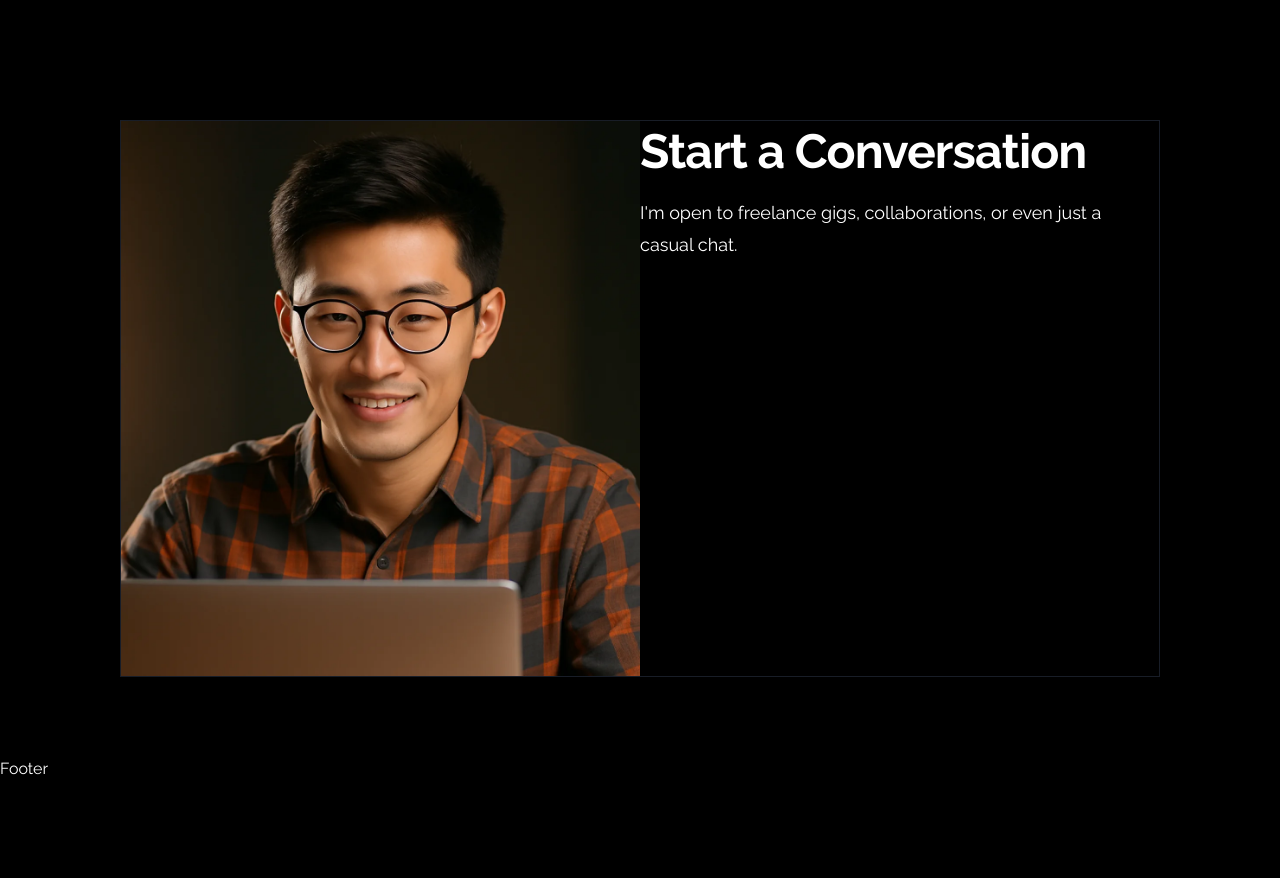
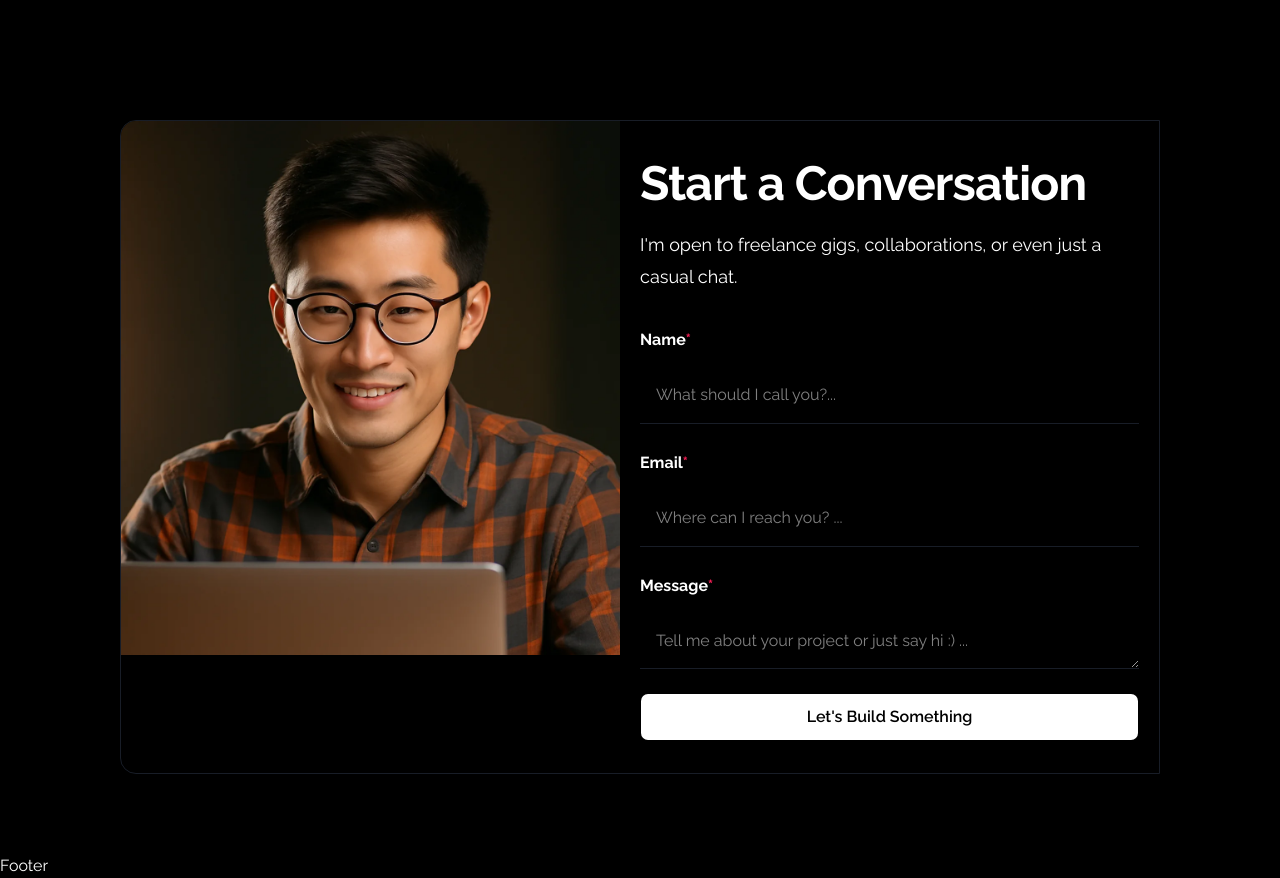
Before and after one commit to Hary300/Personal-Project-36-Purple-Magenta-Portfolio, a React (Vite) app: page / in a window 1280 px wide. Shown: the part 2020-2898 px from the top of the page. Before the commit the page ends 2801 px from the top, so only its background shows below. Built offline with nearby package versions, Linux system fonts and the light colour scheme.

Commit message:
feat: implement contact form with validation and modal feedback

```diff
--- a/src/components/layouts/SectionWrapper.tsx
+++ b/src/components/layouts/SectionWrapper.tsx
@@ -16,7 +16,7 @@ const SectionWrapper = ({
     <section
       id={sectionId}
       className={cn(
-        'pt-10 pb-10 px-4 lg:px-30 lg:pt-20 lg:pb-20 max-w-360 mx-auto',
+        'pt-10 pb-10 px-4 sm:px-10 lg:px-15 xl:px-30 lg:pt-20 lg:pb-20 max-w-360 mx-auto',
         className
       )}
     >
--- a/src/components/ui/button.tsx
+++ b/src/components/ui/button.tsx
@@ -1,67 +1,68 @@
-import * as React from "react"
-import { cva, type VariantProps } from "class-variance-authority"
-import { Slot } from "radix-ui"
+import * as React from 'react';
+import { cva, type VariantProps } from 'class-variance-authority';
+import { Slot } from 'radix-ui';
 
-import { cn } from "@/lib/utils"
+import { cn } from '@/lib/utils';
 
 const buttonVariants = cva(
-  "group/button inline-flex shrink-0 items-center justify-center rounded-lg border border-transparent bg-clip-padding text-sm font-medium whitespace-nowrap transition-all outline-none select-none focus-visible:border-ring focus-visible:ring-3 focus-visible:ring-ring/50 active:not-aria-[haspopup]:translate-y-px disabled:pointer-events-none disabled:opacity-50 aria-invalid:border-destructive aria-invalid:ring-3 aria-invalid:ring-destructive/20 dark:aria-invalid:border-destructive/50 dark:aria-invalid:ring-destructive/40 [&_svg]:pointer-events-none [&_svg]:shrink-0 [&_svg:not([class*='size-'])]:size-4",
+  "group/button inline-flex shrink-0 items-center justify-center rounded-md border border-transparent bg-clip-padding text-sm font-medium whitespace-nowrap transition-all outline-none select-none focus-visible:border-ring focus-visible:ring-3 focus-visible:ring-ring/50 active:not-aria-[haspopup]:translate-y-px disabled:pointer-events-none disabled:opacity-50 aria-invalid:border-destructive aria-invalid:ring-3 aria-invalid:ring-destructive/20 dark:aria-invalid:border-destructive/50 dark:aria-invalid:ring-destructive/40 [&_svg]:pointer-events-none [&_svg]:shrink-0 [&_svg:not([class*='size-'])]:size-4 cursor-pointer",
   {
     variants: {
       variant: {
-        default: "bg-primary text-primary-foreground hover:bg-primary/80",
+        default:
+          'bg-white text-black hover:bg-white/80 font-semibold text-sm lg:text-md',
         outline:
-          "border-border bg-background hover:bg-muted hover:text-foreground aria-expanded:bg-muted aria-expanded:text-foreground dark:border-input dark:bg-input/30 dark:hover:bg-input/50",
+          'border-border bg-background hover:bg-muted hover:text-foreground aria-expanded:bg-muted aria-expanded:text-foreground dark:border-input dark:bg-input/30 dark:hover:bg-input/50',
         secondary:
-          "bg-secondary text-secondary-foreground hover:bg-[color-mix(in_oklch,var(--secondary),var(--foreground)_5%)] aria-expanded:bg-secondary aria-expanded:text-secondary-foreground",
+          'bg-secondary text-secondary-foreground hover:bg-[color-mix(in_oklch,var(--secondary),var(--foreground)_5%)] aria-expanded:bg-secondary aria-expanded:text-secondary-foreground',
         ghost:
-          "hover:bg-muted hover:text-foreground aria-expanded:bg-muted aria-expanded:text-foreground dark:hover:bg-muted/50",
+          'hover:bg-muted hover:text-foreground aria-expanded:bg-muted aria-expanded:text-foreground dark:hover:bg-muted/50',
         destructive:
-          "bg-destructive/10 text-destructive hover:bg-destructive/20 focus-visible:border-destructive/40 focus-visible:ring-destructive/20 dark:bg-destructive/20 dark:hover:bg-destructive/30 dark:focus-visible:ring-destructive/40",
-        link: "text-primary underline-offset-4 hover:underline",
+          'bg-destructive/10 text-destructive hover:bg-destructive/20 focus-visible:border-destructive/40 focus-visible:ring-destructive/20 dark:bg-destructive/20 dark:hover:bg-destructive/30 dark:focus-visible:ring-destructive/40',
+        link: 'text-primary underline-offset-4 hover:underline',
       },
       size: {
         default:
-          "h-8 gap-1.5 px-2.5 has-data-[icon=inline-end]:pr-2 has-data-[icon=inline-start]:pl-2",
+          'h-12 gap-1.5 px-2.5 has-data-[icon=inline-end]:pr-2 has-data-[icon=inline-start]:pl-2',
         xs: "h-6 gap-1 rounded-[min(var(--radius-md),10px)] px-2 text-xs in-data-[slot=button-group]:rounded-lg has-data-[icon=inline-end]:pr-1.5 has-data-[icon=inline-start]:pl-1.5 [&_svg:not([class*='size-'])]:size-3",
         sm: "h-7 gap-1 rounded-[min(var(--radius-md),12px)] px-2.5 text-[0.8rem] in-data-[slot=button-group]:rounded-lg has-data-[icon=inline-end]:pr-1.5 has-data-[icon=inline-start]:pl-1.5 [&_svg:not([class*='size-'])]:size-3.5",
-        lg: "h-9 gap-1.5 px-2.5 has-data-[icon=inline-end]:pr-2 has-data-[icon=inline-start]:pl-2",
-        icon: "size-8",
-        "icon-xs":
+        lg: 'h-9 gap-1.5 px-2.5 has-data-[icon=inline-end]:pr-2 has-data-[icon=inline-start]:pl-2',
+        icon: 'size-8',
+        'icon-xs':
           "size-6 rounded-[min(var(--radius-md),10px)] in-data-[slot=button-group]:rounded-lg [&_svg:not([class*='size-'])]:size-3",
-        "icon-sm":
-          "size-7 rounded-[min(var(--radius-md),12px)] in-data-[slot=button-group]:rounded-lg",
-        "icon-lg": "size-9",
+        'icon-sm':
+          'size-7 rounded-[min(var(--radius-md),12px)] in-data-[slot=button-group]:rounded-lg',
+        'icon-lg': 'size-9',
       },
     },
     defaultVariants: {
-      variant: "default",
-      size: "default",
+      variant: 'default',
+      size: 'default',
     },
   }
-)
+);
 
 function Button({
   className,
-  variant = "default",
-  size = "default",
+  variant = 'default',
+  size = 'default',
   asChild = false,
   ...props
-}: React.ComponentProps<"button"> &
+}: React.ComponentProps<'button'> &
   VariantProps<typeof buttonVariants> & {
-    asChild?: boolean
+    asChild?: boolean;
   }) {
-  const Comp = asChild ? Slot.Root : "button"
+  const Comp = asChild ? Slot.Root : 'button';
 
   return (
     <Comp
-      data-slot="button"
+      data-slot='button'
       data-variant={variant}
       data-size={size}
       className={cn(buttonVariants({ variant, size, className }))}
       {...props}
     />
-  )
+  );
 }
 
-export { Button, buttonVariants }
+export { Button, buttonVariants };
--- /dev/null
+++ b/src/data/contactModalData.ts
@@ -0,0 +1,33 @@
+import errorEnvelope from '@/assets/images/modal/errorEnvelope.png';
+import successEnvelope from '@/assets/images/modal/successEnvelope.png';
+
+export interface ContactModalState {
+  status: 'success' | 'error';
+  title: string;
+  image: string;
+  message: string;
+  buttonText: string;
+}
+
+export interface ContactModalsData {
+  success: ContactModalState;
+  error: ContactModalState;
+}
+
+export const contactModalsData: ContactModalsData = {
+  success: {
+    status: 'success',
+    title: 'Message Sent Successfully!',
+    image: successEnvelope,
+    message:
+      "Thank you for reaching out.\nI'll get back to you as soon as possible.",
+    buttonText: 'Back to Home',
+  },
+  error: {
+    status: 'error',
+    title: 'Send Failed',
+    image: errorEnvelope,
+    message: "Something broke along the way. Let's try resending it.",
+    buttonText: 'Try Again',
+  },
+};
--- a/src/data/contactSectionData.ts
+++ b/src/data/contactSectionData.ts
@@ -1,9 +1,9 @@
 import type { SectionHeader } from '@/types/sectionHeader';
 import devWorkingContactSection from '@/assets/images/dev/devWorkingContactSection.webp';
 
-export type Label = 'Name' | 'Email' | 'Subject' | 'Message';
+export type Label = 'Name' | 'Email' | 'Message';
 export type FieldType = 'text' | 'email' | 'textarea';
-export type Name = 'name' | 'email' | 'subject' | 'message';
+export type Name = 'name' | 'email' | 'message';
 
 export interface FormField {
   id: string;
@@ -34,28 +34,21 @@ export const contactSectionData: ContactSectionData = {
       id: 'name',
       label: 'Name',
       type: 'text',
-      placeholder: 'Enter your name?...',
+      placeholder: 'What should I call you?...',
       name: 'name',
     },
     {
       id: 'email',
       label: 'Email',
       type: 'email',
-      placeholder: 'Enter your email? ...',
+      placeholder: 'Where can I reach you? ...',
       name: 'email',
-    },
-    {
-      id: 'subject',
-      label: 'Subject',
-      type: 'text',
-      placeholder: 'Enter your subject?...',
-      name: 'name',
     },
     {
       id: 'message',
       label: 'Message',
       type: 'textarea',
-      placeholder: 'Enter your message',
+      placeholder: 'Tell me about your project or just say hi :) ...',
       name: 'message',
     },
   ],
--- /dev/null
+++ b/src/schemas/contactSchema.ts
@@ -0,0 +1,11 @@
+import z from 'zod';
+export const contactSchema = z.object({
+  name: z.string().min(1, 'Name is required'),
+  email: z.string().min(1, 'Email is required').email('Invalid email format'),
+  message: z
+    .string()
+    .min(1, 'Message is required')
+    .min(6, 'At least 6 characters'),
+});
+
+export type ContactSchema = z.infer<typeof contactSchema>;
--- /dev/null
+++ b/src/sections/09-contactSection/ContactForm.tsx
@@ -0,0 +1,87 @@
+import { contactSchema, type ContactSchema } from '@/schemas/contactSchema';
+import { useState } from 'react';
+import { useForm } from 'react-hook-form';
+import { zodResolver } from '@hookform/resolvers/zod';
+import { contactSectionData } from '@/data/contactSectionData';
+import InputField from './InputField';
+import { Button } from '@/components/ui/button';
+import {
+  contactModalsData,
+  type ContactModalsData,
+} from '@/data/contactModalData';
+import ContactModal from './ContactModal';
+const ContactForm = () => {
+  const {
+    register,
+    handleSubmit,
+    reset,
+    formState: { errors },
+  } = useForm<ContactSchema>({
+    defaultValues: {
+      name: '',
+      email: '',
+      message: '',
+    },
+    resolver: zodResolver(contactSchema),
+  });
+
+  const [isOpen, setIsOpen] = useState(false);
+  const [isSubmitting, setIsSubmitting] = useState(false);
+  const [isSuccess, setIsSuccess] = useState(false);
+
+  const onSubmit = async (data: ContactSchema) => {
+    try {
+      setIsSubmitting(true);
+      await new Promise((resolve) => setTimeout(resolve, 3000));
+      console.log(data);
+      setIsSuccess(true);
+      reset();
+    } catch (error) {
+      console.log(error);
+      setIsSuccess(false);
+    } finally {
+      setIsOpen(true);
+      setIsSubmitting(false);
+    }
+  };
+
+  const fields = contactSectionData.formFields;
+  const buttonText = contactSectionData.submitButtonText;
+
+  const modalKey: keyof ContactModalsData = isSuccess ? 'success' : 'error';
+  const modal = contactModalsData[modalKey];
+
+  return (
+    <>
+      <form
+        onSubmit={handleSubmit(onSubmit)}
+        className='flex flex-col gap-5 lg:gap-6'
+      >
+        {fields.map((field) => {
+          const errorMessage = errors[field.name]?.message;
+          return (
+            <InputField
+              key={field.id}
+              name={field.name}
+              register={register}
+              label={field.label}
+              placeholder={field.placeholder}
+              type={field.type}
+              errorMassage={errorMessage}
+            />
+          );
+        })}
+        <Button type='submit' disabled={isSubmitting}>
+          {isSubmitting ? 'Sending message...' : buttonText}
+        </Button>
+      </form>
+      <ContactModal
+        isOpen={isOpen}
+        modal={modal}
+        onOpenChange={(isOpen) => setIsOpen(isOpen)}
+      />
+    </>
+  );
+};
+
+export default ContactForm;
--- /dev/null
+++ b/src/sections/09-contactSection/ContactModal.tsx
@@ -0,0 +1,40 @@
+import { Button } from '@/components/ui/button';
+import { Dialog, DialogContent } from '@/components/ui/dialog';
+import type { ContactModalState } from '@/data/contactModalData';
+
+interface ContactModalProps {
+  isOpen: boolean;
+  onOpenChange: (isOpen: boolean) => void;
+  modal: ContactModalState;
+}
+
+const ContactModal = ({ modal, isOpen, onOpenChange }: ContactModalProps) => {
+  return (
+    <Dialog open={isOpen} onOpenChange={onOpenChange}>
+      <DialogContent className=' sm:max-w-115.25  bg-black'>
+        <div className='relative flex flex-col gap-6 lg:gap-8 px-6 pb-6 pt-25 lg:pt-30'>
+          <div className='absolute left-1/2 -translate-x-1/2 -top-12.25 max-w-32.25 '>
+            <img
+              src={modal.image}
+              alt={`${modal.title} image`}
+              className={modal.status === 'success' ? '' : 'grayscale'}
+            />
+          </div>
+          <div className='flex flex-col gap-0.5 lg:gap-2 text-center'>
+            <p className='font-bold text-lg lg:text-xl text-neutral-25'>
+              {modal.title}
+            </p>
+            <p className='text-sm lg:text-md text-neutral-400'>
+              {modal.message}
+            </p>
+          </div>
+          <Button onClick={() => onOpenChange(false)}>
+            {modal.buttonText}
+          </Button>
+        </div>
+      </DialogContent>
+    </Dialog>
+  );
+};
+
+export default ContactModal;
--- a/src/sections/09-contactSection/ContactSection.tsx
+++ b/src/sections/09-contactSection/ContactSection.tsx
@@ -1,6 +1,7 @@
 import SectionWrapper from '@/components/layouts/SectionWrapper';
 import SectionTitle from '@/components/shared/SectionTitle';
 import { contactSectionData } from '@/data/contactSectionData';
+import ContactForm from './ContactForm';
 
 const ContactSection = () => {
   const header = contactSectionData.header;
@@ -8,16 +9,17 @@ const ContactSection = () => {
   const devImgAlt = contactSectionData.imageAlt;
   return (
     <SectionWrapper sectionId='contact'>
-      <div className='flex flex-col md:flex-row border'>
-        <div className='flex-1'>
+      <div className='flex flex-col lg:flex-row border overflow-hidden rounded-tl-2xl rounded-tr-2xl lg:rounded-bl-2xl lg:rounded-tr-none '>
+        <div className='xl:flex-1'>
           <img src={devImgSrc} alt={devImgAlt} />
         </div>
-        <div className='flex-1'>
+        <div className='xl:flex-1 py-6 px-4 lg:py-8 lg:px-5 flex flex-col gap-6 lg:gap-8'>
           <SectionTitle
             title={header.title}
             subtitle={header.subtitle}
             className='text-left'
           />
+          <ContactForm />
         </div>
       </div>
     </SectionWrapper>
--- /dev/null
+++ b/src/sections/09-contactSection/InputField.tsx
@@ -0,0 +1,52 @@
+import type { FieldType, Label } from '@/data/contactSectionData';
+import type { FieldValues, Path, UseFormRegister } from 'react-hook-form';
+
+interface InputFieldProps<T extends FieldValues> {
+  register: UseFormRegister<T>;
+  name: Path<T>;
+  label: Label;
+  type: FieldType;
+  placeholder: string;
+  errorMassage?: string;
+}
+
+const InputField = <T extends FieldValues>({
+  register,
+  name,
+  label,
+  placeholder,
+  type,
+  errorMassage,
+}: InputFieldProps<T>) => {
+  return (
+    <div className='flex flex-col gap-1 lg:gap-3'>
+      <div className='flex justify-between items-center'>
+        <label htmlFor={name} className='font-bold text-sm lg:text-md'>
+          {label}
+          <span className='text-[#EE1D52]'>*</span>
+        </label>
+        {errorMassage && (
+          <p className='text-xs text-[#EE1D52]'>{errorMassage}</p>
+        )}
+      </div>
+      {type === 'textarea' ? (
+        <textarea
+          id={name}
+          {...register(name)}
+          placeholder={placeholder}
+          className='px-2 lg:px-4 border-b h-14 py-4 focus:outline-0'
+        ></textarea>
+      ) : (
+        <input
+          type={type}
+          id={name}
+          placeholder={placeholder}
+          {...register(name)}
+          className='px-2 py-4 lg:px-4 border-b  focus:outline-0'
+        />
+      )}
+    </div>
+  );
+};
+
+export default InputField;
```
Also changed, not shown: src/components/ui/dialog.tsx (+39 -40 lines), src/assets/images/modal/errorEnvelope.png (added), src/assets/images/modal/successEnvelope.png (added).
